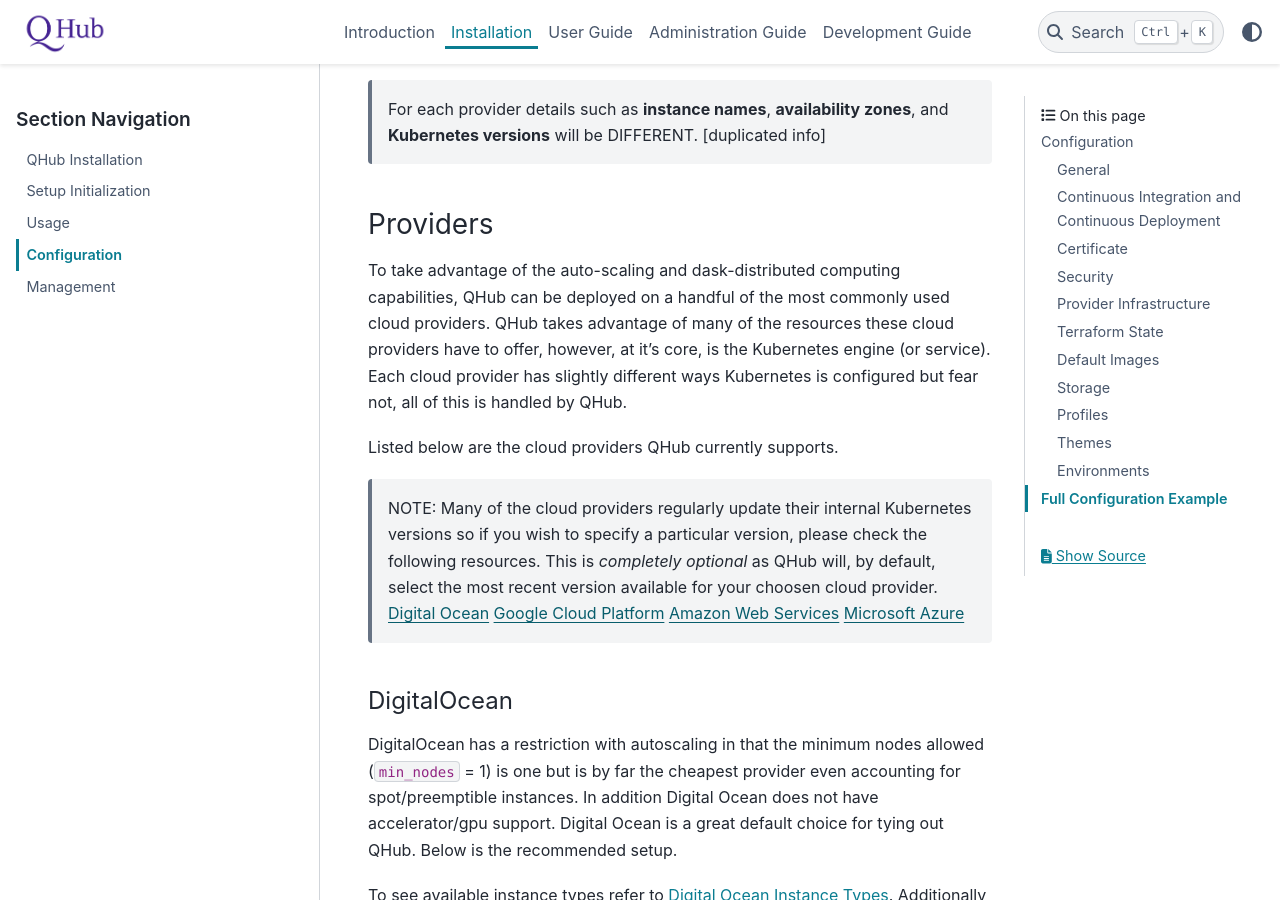
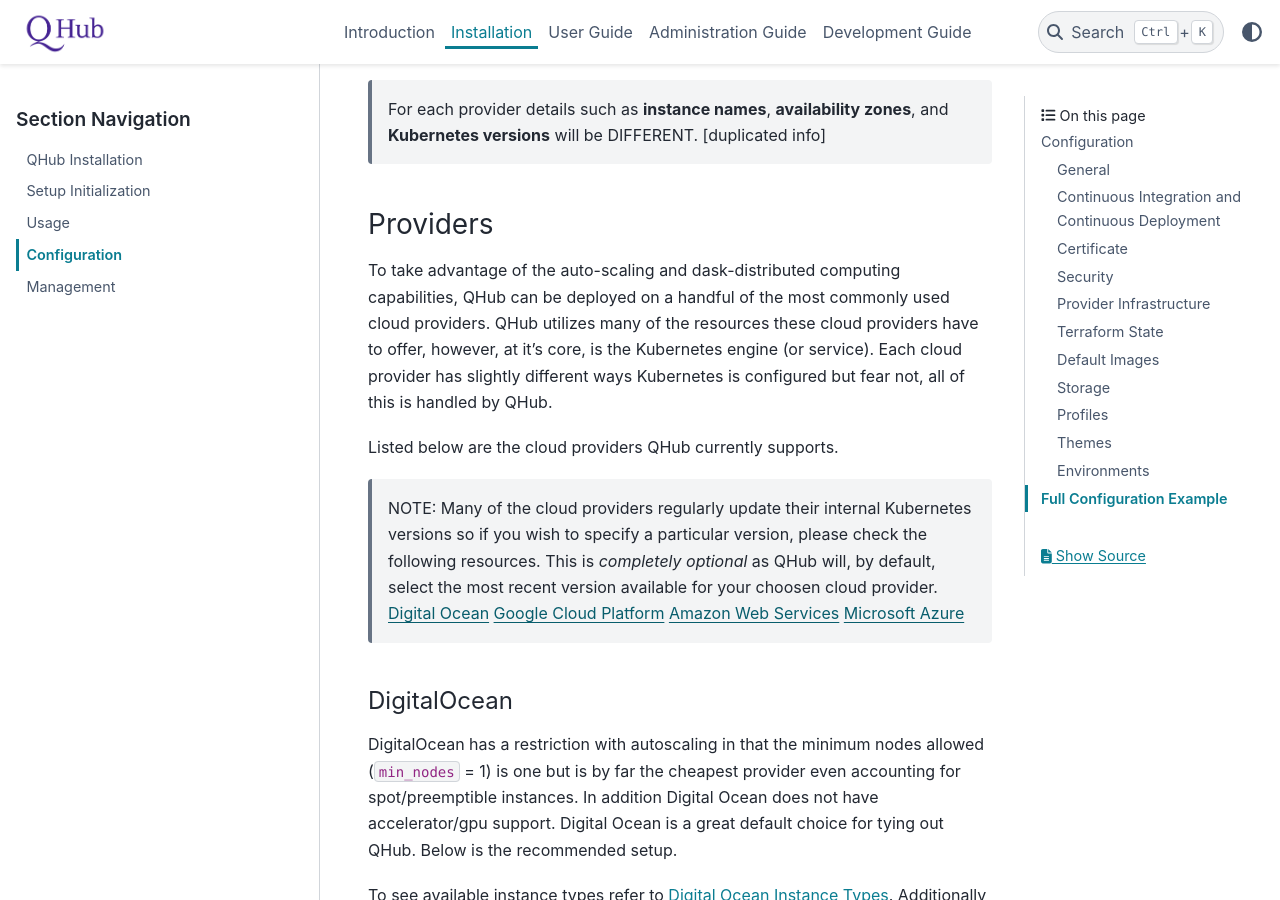
Before and after one commit to nebari-dev/nebari, a Sphinx documentation site: the page built from docs/source/installation/configuration.md, in a window 1280 px wide and 900 px high, scrolled down 7272 px. Built offline with Sphinx 7.4.7 and the PyData theme 0.15.4, drawn with Linux system fonts in a browser that asks for light colours.

Commit message:
Minor docs change

```diff
--- a/docs/source/installation/configuration.md
+++ b/docs/source/installation/configuration.md
@@ -340,7 +340,7 @@
 
 To take advantage of the auto-scaling and dask-distributed computing capabilities,
 QHub can be deployed on a handful of the most commonly used cloud providers. QHub
-takes advantage of many of the resources these cloud providers have to offer, however,
+utilizes many of the resources these cloud providers have to offer, however,
 at it's core, is the Kubernetes engine (or service). Each cloud provider has slightly
 different ways Kubernetes is configured but fear not, all of this is handled by QHub.
 
```
